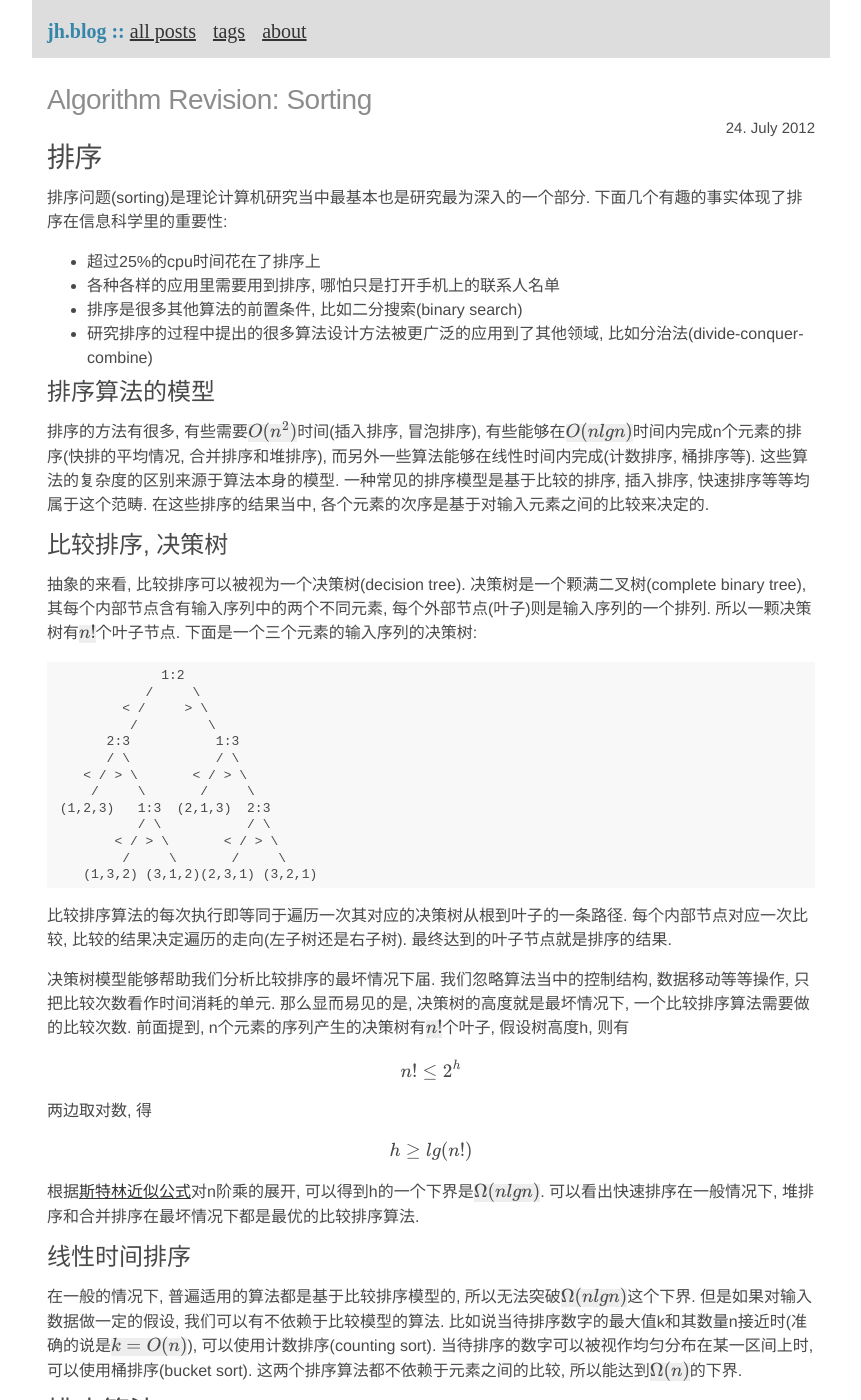
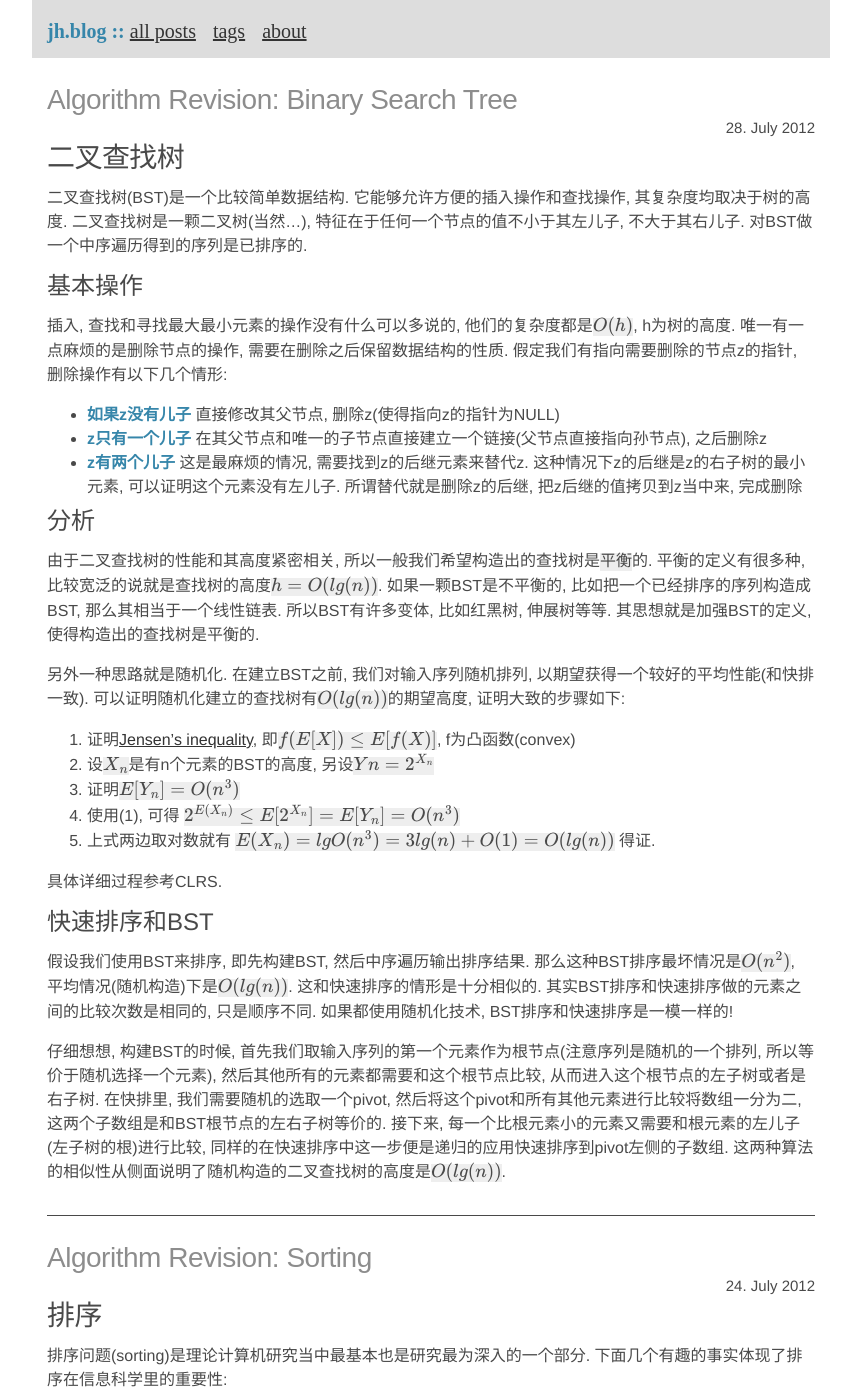
Before and after one commit to darkjh/darkjh.github.com, a Jekyll site: the page built from index.html, in a window 1280 px wide and 1400 px high. Shown: the whole window, without its empty margins (209-1070 px from the left). Built offline with Jekyll 4.4.1, drawn with Linux system fonts in a browser that asks for light colours; some web fonts are replaced; Markdown is read by kramdown in place of the engine named in the settings; formulas are drawn with MathJax 3; some of the changed text lies outside the part shown.

Commit message:
finish post bst

```diff
--- a/_posts/2012-07-24-algorithm-revision-sorting.md
+++ b/_posts/2012-07-24-algorithm-revision-sorting.md
@@ -125,6 +125,18 @@ T(n)=T(1)+T(n-1)+O(n)=T(n-1)+O(n)
 
 虽然渐进性能相同, 但是上述两点(特别是第二点), 使得快速排序算法更有实际使用价值. 但是要注意的是, 快速排序的最坏情况仍然是`\(O(n^2)\)`(随机到的pivot很差). 所以在时间要求很严格的应用中, 一般使用的还是堆排序. 关于排序渐进式中隐藏常数的分析可以看[这里][6].
 
+## 最佳排序算法 ##
+
+理论上说, 一个最佳的排序算法需要满足下列条件:
+
+ 1. 稳定的, 即排序过程中保留等值元素的相对位置. 这样减少不必要的数据读写
+ 2. 原地排序, 只需要`\(O(1)\)`的存储空间
+ 3. 最坏情况`\(O(nlg(n))\)`次比较(即运算时间)
+ 4. 最坏情况`\(O(n)\)`次元素交换
+ 5. 当输入序列接近有序时(nearly-sorted)或者有大量重复元素时, 算法应能够加速到`\(O(n)\)`
+
+没有一种已知的排序算法同时满足这些要求, 所以在它们的选择上要根据具体应用的需要而定.
+
 ## 实现 ##
 
 [这里][2]是一些我自己用C实现的排序算法, [这里][3]有比较齐全的排序算法实现. 以前记得有一个较完整的经典算法和数据结构的实现, 是一个斯坦福教授自己的项目, 但是现在找不到了, 找到了补上.
--- /dev/null
+++ b/_posts/2012-07-28-algorithm-revision-binary-search-tree.md
@@ -0,0 +1,40 @@
+---
+layout: post
+title: "Algorithm Revision: Binary Search Tree"
+description: "算法复习小记, 二叉查找树"
+tags: [algorithm, learning notes]
+---
+
+## 二叉查找树 ##
+
+二叉查找树(BST)是一个比较简单数据结构. 它能够允许方便的插入操作和查找操作, 其复杂度均取决于树的高度. 二叉查找树是一颗二叉树(当然...), 特征在于任何一个节点的值不小于其左儿子, 不大于其右儿子.  对BST做一个中序遍历得到的序列是已排序的.
+
+### 基本操作 ###
+
+插入, 查找和寻找最大最小元素的操作没有什么可以多说的, 他们的复杂度都是`\(O(h)\)`, h为树的高度. 唯一有一点麻烦的是删除节点的操作, 需要在删除之后保留数据结构的性质. 假定我们有指向需要删除的节点z的指针, 删除操作有以下几个情形:
+
+  + __如果z没有儿子__ 直接修改其父节点, 删除z(使得指向z的指针为NULL)
+  + __z只有一个儿子__ 在其父节点和唯一的子节点直接建立一个链接(父节点直接指向孙节点), 之后删除z
+  + __z有两个儿子__ 这是最麻烦的情况, 需要找到z的后继元素来替代z. 这种情况下z的后继是z的右子树的最小元素, 可以证明这个元素没有左儿子. 所谓替代就是删除z的后继, 把z后继的值拷贝到z当中来, 完成删除
+
+### 分析 ###
+
+由于二叉查找树的性能和其高度紧密相关, 所以一般我们希望构造出的查找树是`平衡`的. 平衡的定义有很多种, 比较宽泛的说就是查找树的高度`\(h=O(lg(n))\)`. 如果一颗BST是不平衡的, 比如把一个已经排序的序列构造成BST, 那么其相当于一个线性链表. 所以BST有许多变体, 比如红黑树, 伸展树等等. 其思想就是加强BST的定义, 使得构造出的查找树是平衡的.
+
+另外一种思路就是随机化. 在建立BST之前, 我们对输入序列随机排列, 以期望获得一个较好的平均性能(和快排一致). 可以证明随机化建立的查找树有`\(O(lg(n))\)`的期望高度, 证明大致的步骤如下:
+
+ 1. 证明[Jensen's inequality][1], 即`\(f(E[X]) \leq E[f(X)]\)`, f为凸函数(convex)
+ 2. 设`\(X_n\)`是有n个元素的BST的高度, 另设`\(Yn=2^{X_n}\)`
+ 3. 证明`\(E[Y_n]=O(n^3)\)`
+ 4. 使用(1), 可得 `\(2^{E(X_n)} \leq E[2^{X_n}] = E[Y_n] = O(n^3)\)`
+ 5. 上式两边取对数就有 `\(E(X_n)=lgO(n^3)=3lg(n)+O(1)=O(lg(n))\)` 得证.
+
+具体详细过程参考CLRS.
+
+### 快速排序和BST ###
+
+假设我们使用BST来排序, 即先构建BST, 然后中序遍历输出排序结果. 那么这种BST排序最坏情况是`\(O(n^2)\)`, 平均情况(随机构造)下是`\(O(lg(n))\)`. 这和快速排序的情形是十分相似的. 其实BST排序和快速排序做的元素之间的比较次数是相同的, 只是顺序不同. 如果都使用随机化技术, BST排序和快速排序是一模一样的!
+
+仔细想想, 构建BST的时候, 首先我们取输入序列的第一个元素作为根节点(注意序列是随机的一个排列, 所以等价于随机选择一个元素), 然后其他所有的元素都需要和这个根节点比较, 从而进入这个根节点的左子树或者是右子树. 在快排里, 我们需要随机的选取一个pivot, 然后将这个pivot和所有其他元素进行比较将数组一分为二, 这两个子数组是和BST根节点的左右子树等价的. 接下来, 每一个比根元素小的元素又需要和根元素的左儿子(左子树的根)进行比较, 同样的在快速排序中这一步便是递归的应用快速排序到pivot左侧的子数组. 这两种算法的相似性从侧面说明了随机构造的二叉查找树的高度是`\(O(lg(n))\)`.
+
+  [1]: http://en.wikipedia.org/wiki/Jensen's_inequality
```
